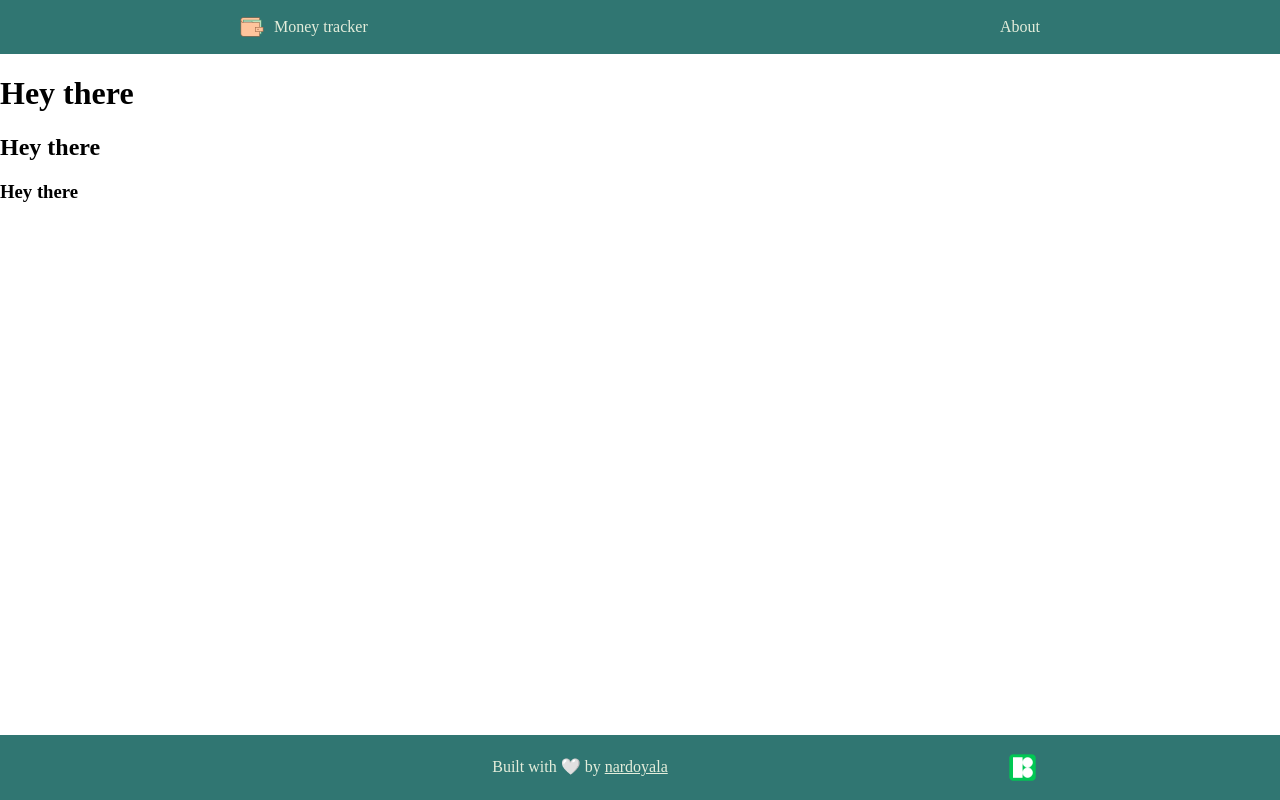
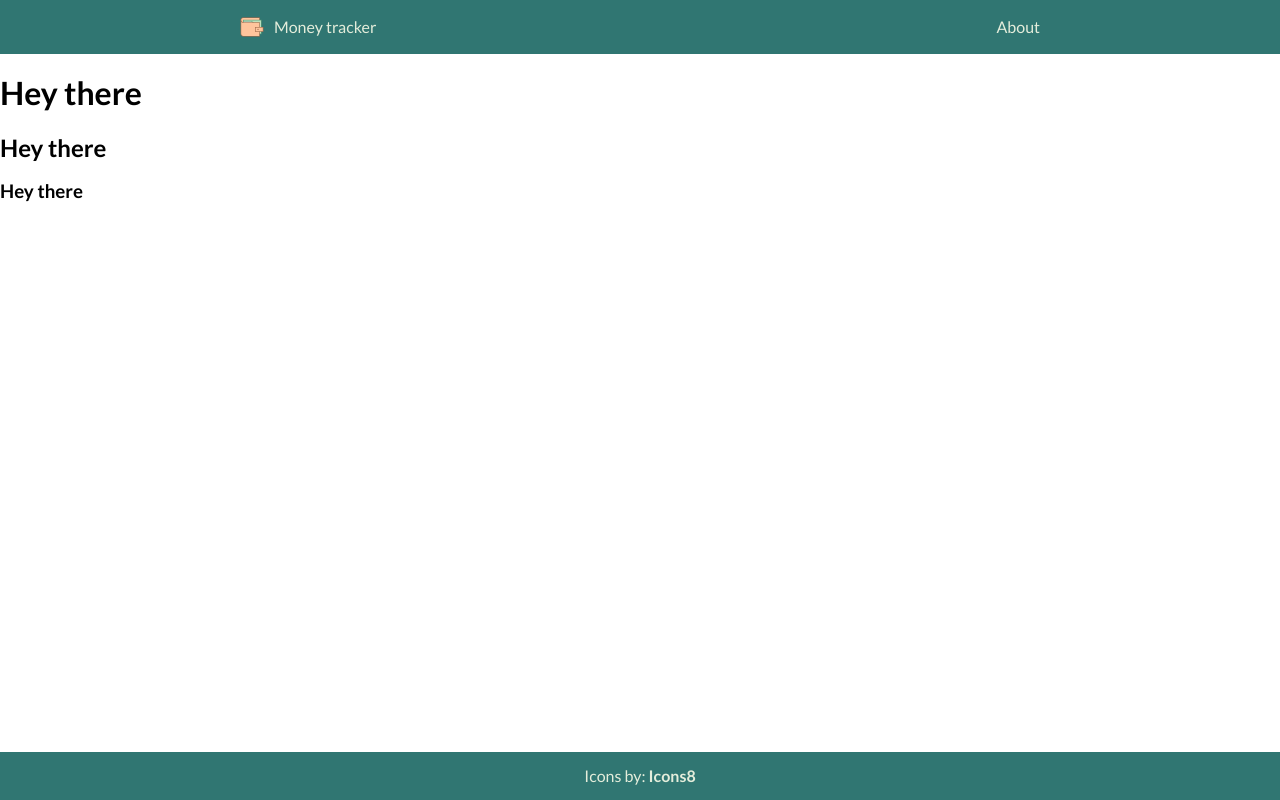
Before and after one commit to nardoayala/money-tracker, a React app: page / in a window 1280 px wide. Built offline with nearby package versions, Linux system fonts and the light colour scheme.

Commit message:
Copyright message edited

```diff
--- a/src/layout/components/Footer.jsx
+++ b/src/layout/components/Footer.jsx
@@ -1,21 +1,13 @@
 import React from 'react';
-import icons8Logo from 'Images/icons8.png';
 import './Footer.scss';
 
 const Footer = () => (
   <footer className="footer">
     <div className="footer__container">
       <div className="footer__copyright">
-        <span>Built with 🤍 by </span>
-        <a href="https://twitter.com/nardoyala">nardoyala</a>
+        <span>Icons by: </span>
+        <a href="https://icons8.com/">Icons8</a>
       </div>
-      <ul className="footer__linking">
-        <li>
-          <a href="https://icons8.com/" title="Icons by Icons8">
-            <img src={icons8Logo} alt="Icons8 logo" />
-          </a>
-        </li>
-      </ul>
     </div>
   </footer>
 );
--- a/src/layout/components/Footer.scss
+++ b/src/layout/components/Footer.scss
@@ -6,9 +6,9 @@
   background-color: #307672;
   color: #e4eddb;
   &__container {
-    display: grid;
+    display: flex;
     align-items: center;
-    grid-template-columns: 85% 15%;
+    justify-content: center;
     max-width: 800px;
     width: 90%;
     margin: auto;
@@ -17,14 +17,8 @@
     justify-self: center;
     a {
       color: #e4eddb;
-    }
-  }
-  &__linking {
-    justify-self: end;
-    list-style: none;
-    img {
-      max-width: 35px;
-      vertical-align: middle;
+      font-weight: 600;
+      text-decoration: none;
     }
   }
 }
--- a/src/styles/main.scss
+++ b/src/styles/main.scss
@@ -1,3 +1,5 @@
+@import url('https://fonts.googleapis.com/css2?family=Lato:wght@300;400;700&display=swap');
+
 html,
 body {
   height: 100%;
@@ -7,6 +9,7 @@ body {
 
 body {
   position: relative;
+  font-family: 'Lato', Tahoma, Geneva, Verdana, sans-serif;
 }
 
 ul, ol {
```
Also changed, not shown: src/images/icons8.png (deleted).
